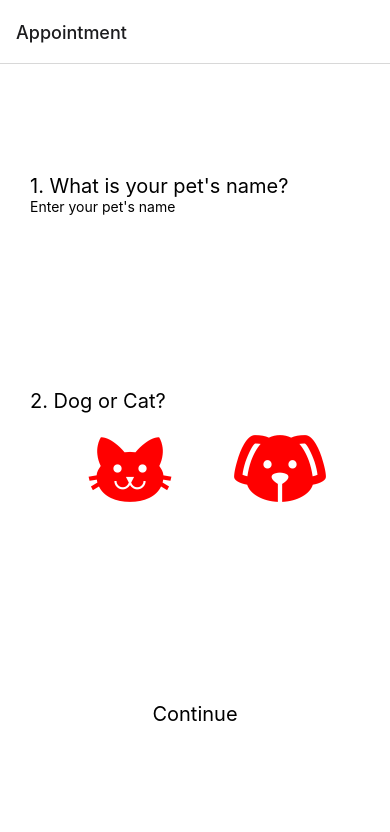
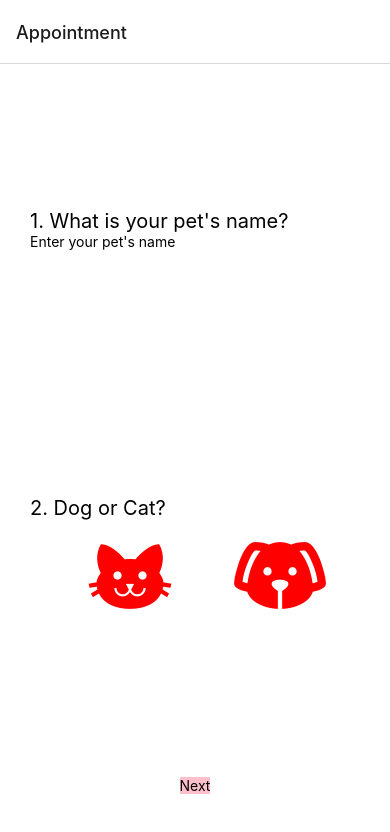
Before and after one commit to TienNguyen93/Vet-App, a React Native app in the folder vet-app/: screen /AppointmentStackScreen in a window 390 px wide. Shown: the top 832 px of the page. Built offline with nearby package versions, Linux system fonts and the light colour scheme.

Commit message:
add ownerInfo screen & others

```diff
--- a/vet-app/screens/AppointmentStackScreen.js
+++ b/vet-app/screens/AppointmentStackScreen.js
@@ -1,15 +1,17 @@
 import * as React from 'react';
-import { StyleSheet, Text, View } from 'react-native';
+import { StyleSheet, Text, View, Button } from 'react-native';
 import { createNativeStackNavigator } from "@react-navigation/native-stack";
 
 import PetName from "./PetName";
 import Date from "./Date";
 import Reason from "./Reason";
+import OwnerInfo from "./OwnerInfo";
 
 const screenNames = {
     petName: "PetName",
     date: "Date",
-    reason: "Reason"
+    reason: "Reason",
+    ownerInfo: "OwnerInfo"
 }
 const AppointmentStack = createNativeStackNavigator();
 
@@ -38,6 +40,11 @@ function AppointmentStackScreen({navigation, route}) {
                 component={Reason}
                 options={{headerShown: false}}/>
 
+            <AppointmentStack.Screen
+                name={screenNames.ownerInfo}
+                component={OwnerInfo}
+                options={{headerShown: false}}/>
+
         </AppointmentStack.Navigator>
     );
 }
--- /dev/null
+++ b/vet-app/screens/OwnerInfo.js
@@ -0,0 +1,28 @@
+import React, {useState} from 'react';
+import { StyleSheet, Text, View, TextInput } from 'react-native';
+
+function OwnerInfo ({navigation}) {
+    return (
+        <View style={styles.container}>
+            <Text style={{fontSize: 20}}>OwnerInfo screen!</Text>
+            <Text style={{fontSize: 20}} onPress={() => navigation.goBack()}>Go back</Text>
+        </View>
+    )
+}
+
+export default OwnerInfo;
+
+const styles = StyleSheet.create({
+    container: {
+        flex: 1,
+        backgroundColor: '#fff',
+        alignItems: 'center',
+        justifyContent: 'center',
+    },
+    ownerInfo: {
+        flex: 1,
+        justifyContent:'center',
+        marginRight: 'auto',
+        paddingLeft: 30,
+    }
+});
--- a/vet-app/screens/PetName.js
+++ b/vet-app/screens/PetName.js
@@ -1,5 +1,5 @@
 import React, {useState} from 'react';
-import { StyleSheet, Text, View, TextInput } from 'react-native';
+import { StyleSheet, Text, View, TextInput, TouchableOpacity } from 'react-native';
 import Icon from 'react-native-vector-icons/MaterialCommunityIcons';
 
 import Date from "./Date";
@@ -32,10 +32,12 @@ function PetName ({navigation}) {
                 </View>
             </View>
 
-            <View style={{flex: 1, justifyContent: 'center'}}>
-                <Text
-                    style={{fontSize: 20}}
-                    onPress={() => navigation.navigate('Date')}>Continue</Text>
+            <View style={{margin: 50, flexDirection: 'row', justifyContent: 'space-between'}}>
+                <TouchableOpacity
+                    style={{backgroundColor: 'pink', }}
+                    onPress={() => navigation.navigate('Date')}>
+                    <Text>Next</Text>
+                </TouchableOpacity>
             </View>
 
         </View>
--- a/vet-app/screens/Reason.js
+++ b/vet-app/screens/Reason.js
@@ -1,10 +1,13 @@
 import React, {useState} from 'react';
-import { StyleSheet, Text, View } from 'react-native';
+import { StyleSheet, Text, View, TextInput } from 'react-native';
+import {Picker} from '@react-native-picker/picker';
 
-import {Picker} from '@react-native-picker/picker';
+import OwnerInfo from "./OwnerInfo";
 
 function Reason ({navigation}) {
     const [selectedValue, setSelectedValue] = useState("")
+    const [details, setDetails] = useState("")
+
     return (
         <View style={styles.container}>
             <View style={styles.reason}>
@@ -22,8 +25,21 @@ function Reason ({navigation}) {
                 </Picker>
             </View>
 
+                <View style={styles.reason}>
+                    <Text style={{fontSize: 20}}>Details of visit reason: (Optional)</Text>
+                    <TextInput
+                        style={{padding: 20, borderWidth: 1, borderRadius: 10, borderColor: 'gray', height: 100}}
+                        onChangeText={setDetails}
+                        value={details}
+                        placeholder="Describe details for the visit reason"/>
+                </View>
+
             <View style={{flex: 1, justifyContent: 'center'}}>
-                <Text style={{fontSize: 20}} onPress={() => navigation.goBack()}>Go back!</Text>
+                <Text style={{fontSize: 20}} onPress={() => navigation.goBack()}>Go back</Text>
+
+                <Text
+                    style={{fontSize: 20}}
+                    onPress={() => navigation.navigate("OwnerInfo")}>Continue</Text>
             </View>
         </View>
     )
```
